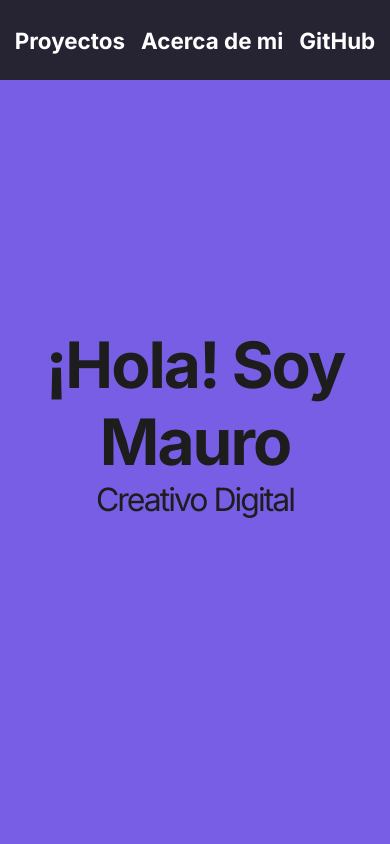
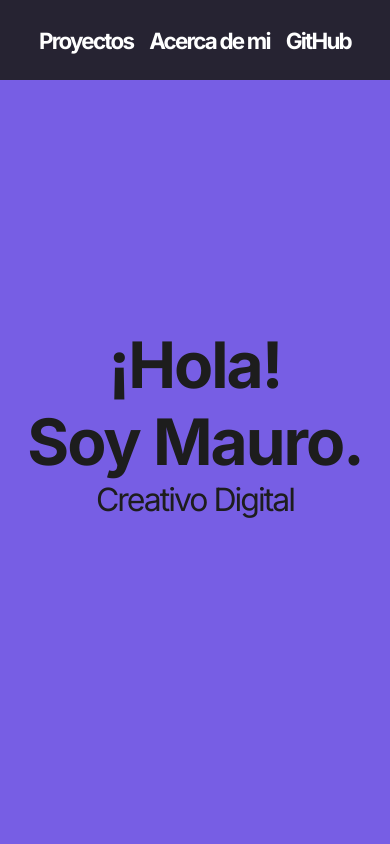
Before and after one commit to maurolavin/personal-portfolio, a plain HTML site: page index.html in a window 390 px wide. Shown: the top 844 px of the page. Drawn offline with Linux system fonts and the light colour scheme.

Commit message:
Mobile navbar improvement

```diff
--- a/index.html
+++ b/index.html
@@ -19,7 +19,7 @@
     </header>
     <section id="welcome-section">
         <div class="welcome-text">
-            <h1>¡Hola! Soy Mauro</h1>
+            <h1>¡Hola!<br> Soy Mauro.</h1>
             <h2>Creativo Digital</h2>
         </div>
     </section>
--- a/style.css
+++ b/style.css
@@ -283,7 +283,7 @@ h6 {
         padding: auto;
         margin: auto;
         font-size: 1.4rem;
-        letter-spacing: 0;
+        letter-spacing: -1.8px;
     }
 
     .about{
```
